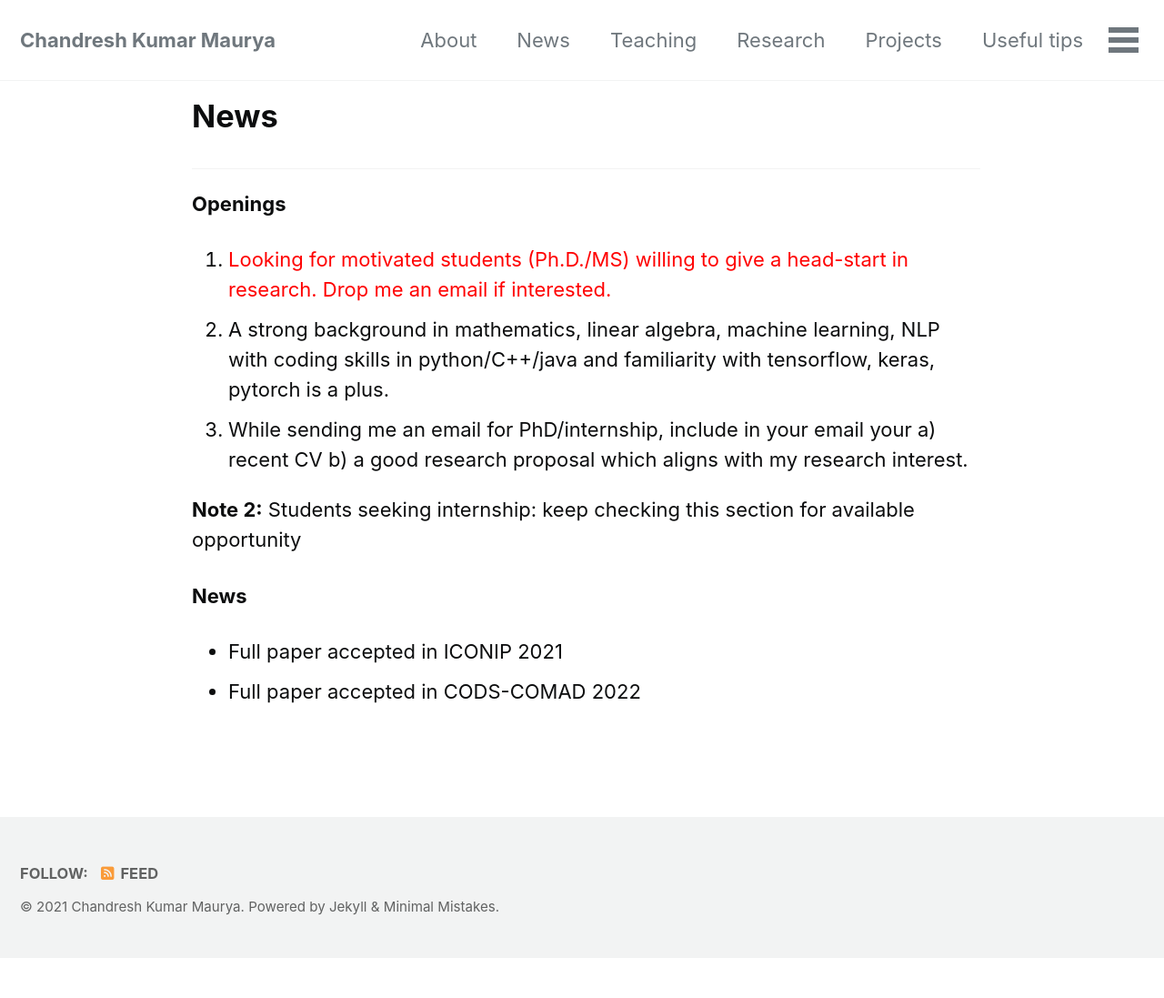
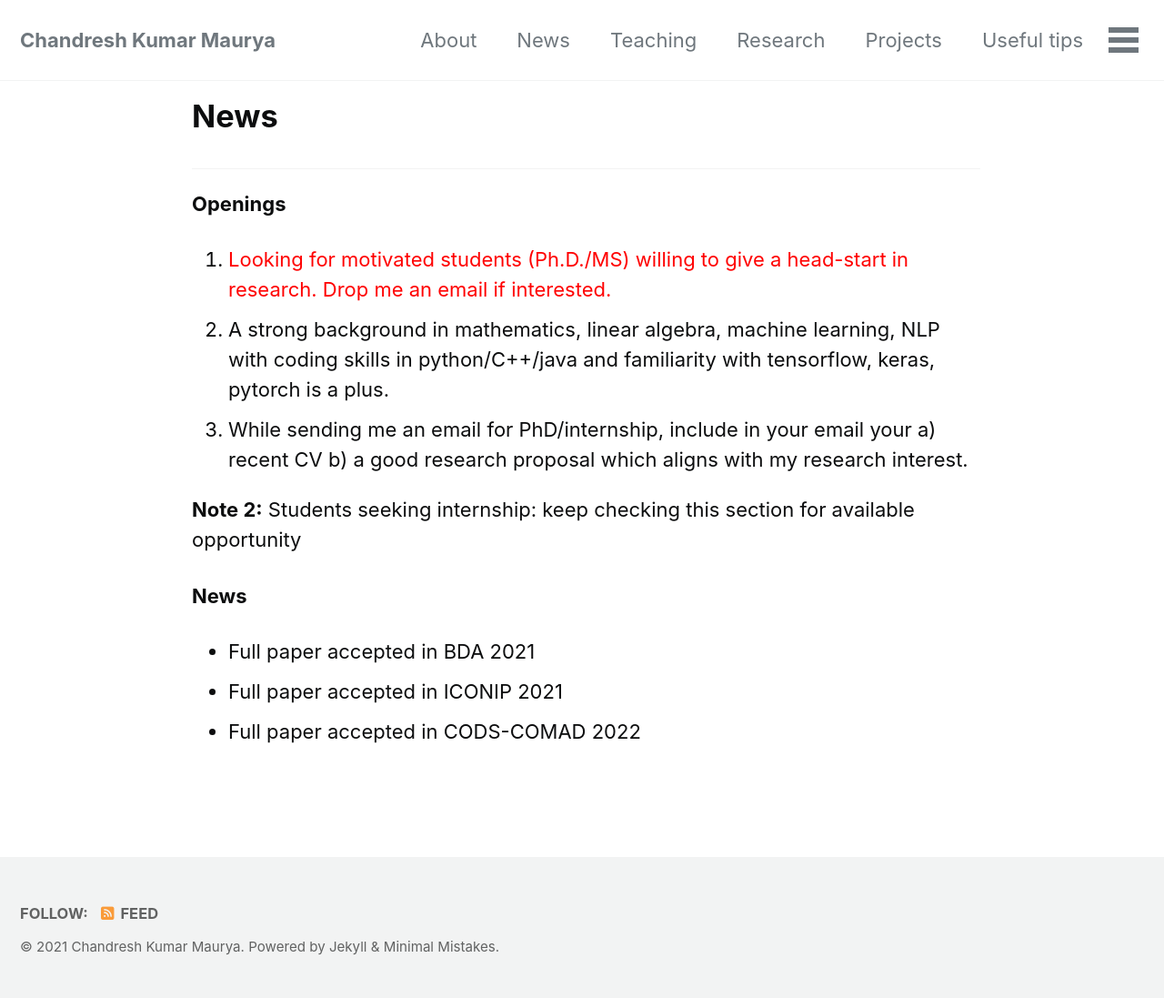
Before and after one commit to chandreshiit/oldsite, a Jekyll site: the page built from _pages/news.md, in a window 1280 px wide. Shown: the whole page at 91% size. Built offline with Jekyll 4.4.1, drawn with Linux system fonts in a browser that asks for light colours; cached includes are drawn as plain includes; nearby versions of some CDN libraries; before the commit the page ends 1053 px from its top, so only the background shows below that.

Commit message:
updated services

```diff
--- a/_pages/news.md
+++ b/_pages/news.md
@@ -21,5 +21,6 @@ author_profile: false
 
 **News**
 
+- Full paper accepted in BDA 2021
 - Full paper accepted in ICONIP 2021
 - Full paper accepted in CODS-COMAD 2022
```
Also changed, not shown: _pages/PC2021.md (+1 -0 lines).
